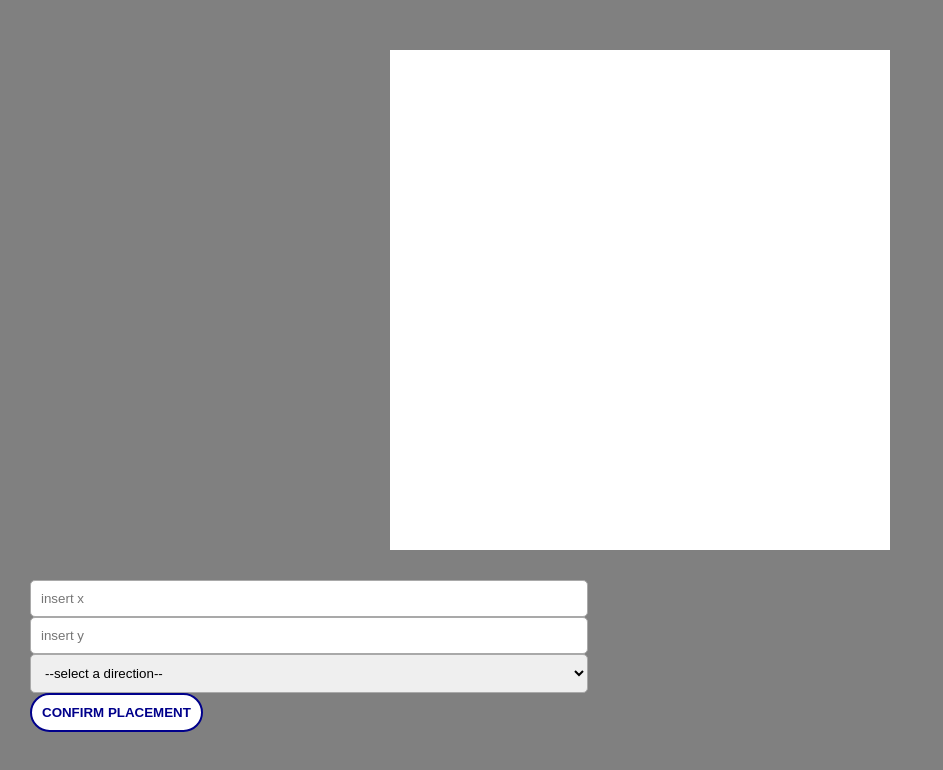
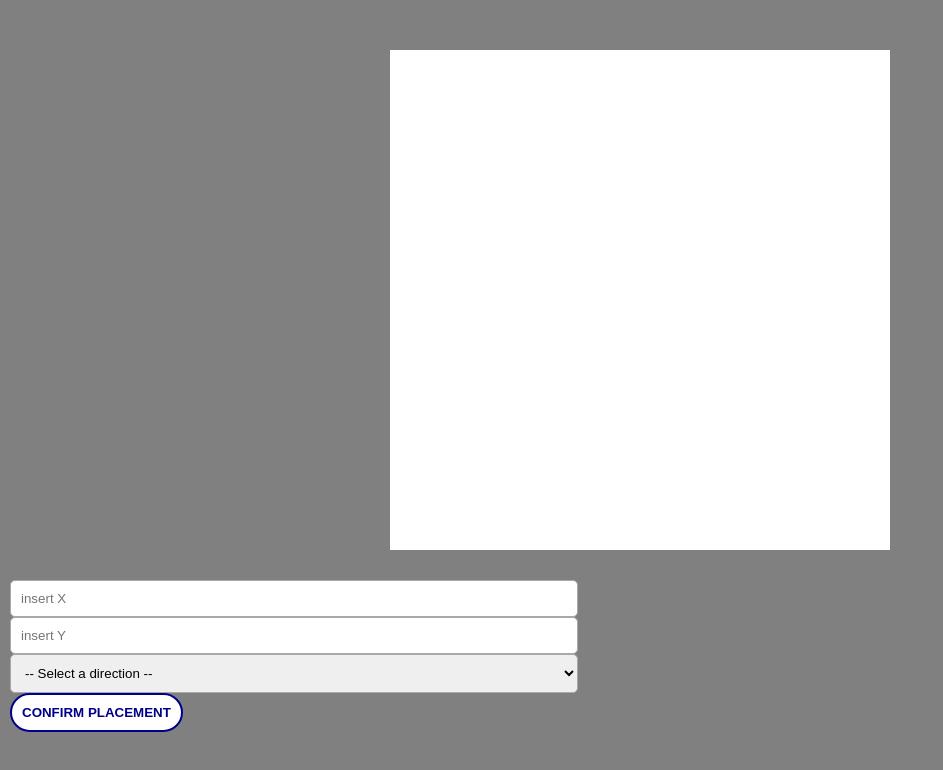
Before and after one commit to guidozoli/toy-robot-frontend, an Angular app: page / in a window 1280 px wide. Shown: the top 770 px of the page, without its empty margins (0-943 px from the left). Built offline with nearby package versions, Linux system fonts and the light colour scheme.

Commit message:
created controls component

```diff
--- a/src/app/app.component.html
+++ b/src/app/app.component.html
@@ -1,22 +1,6 @@
 <div class="app">
   <app-board [command]="command"></app-board>
-  <div class="commands">
-    <div class="instructions"></div>
-    <div class="placement-controls">
-      <div class="placement-controls__inputs">
-        <app-input-number [placeholder]="'insert x'" (valueChanged)="handleValueChange('x', $event)"></app-input-number>
-        <app-input-number [placeholder]="'insert y'" (valueChanged)="handleValueChange('y', $event)"></app-input-number>
-        <app-select [options]="directionOptions" (valueChanged)="handleValueChange('direction', $event)"></app-select>
-      </div>
-      <div class="placement-controls__submit">
-        <app-button
-          [text]="'Confirm placement'"
-          (buttonClicked)="submitPlacement()"
-          ></app-button
-        >
-      </div>
-    </div>
-  </div>
+  <app-controls (commandSent)="command = $event"></app-controls>
 </div>
 <app-info-modal
   *ngIf="infoModalVisible"
--- a/src/app/app.component.scss
+++ b/src/app/app.component.scss
@@ -6,25 +6,3 @@
   height: 100vh;
   padding: 50px 10px;
 }
-
-.commands {
-  margin-top: 30px;
-  display: flex;
-  gap: 20px;
-
-  .instructions {
-
-  }
-
-  .placement-controls {
-    &__inputs {
-      input {
-
-      }
-    }
-
-    &__submit {
-      width: 100%;
-    }
-  }
-}
--- a/src/app/app.component.ts
+++ b/src/app/app.component.ts
@@ -1,21 +1,12 @@
-import {
-  Component,
-  ElementRef,
-  HostListener,
-  OnDestroy,
-  OnInit,
-  ViewChild,
-} from '@angular/core';
+import { Component, OnDestroy, OnInit } from '@angular/core';
 import { RouterOutlet } from '@angular/router';
 import { BoardComponent } from './board/board.component';
-import { Command, Direction } from './robot/robot.component';
+import { Command } from './robot/robot.component';
 import { InfoModalData, ModalService } from './services/modal.service';
 import { InfoModalComponent } from './shared/info-modal/info-modal.component';
 import { NgIf } from '@angular/common';
 import { Subscription } from 'rxjs';
-import { ButtonComponent } from './shared/button/button.component';
-import { InputNumberComponent } from './shared/input-number/input-number.component';
-import { Option, SelectComponent } from './shared/select/select.component';
+import { ControlsComponent } from './controls/controls.component';
 
 @Component({
   selector: 'app-root',
@@ -25,53 +16,18 @@ import { Option, SelectComponent } from './shared/select/select.component';
     BoardComponent,
     InfoModalComponent,
     NgIf,
-    ButtonComponent,
-    InputNumberComponent,
-    SelectComponent,
+    ControlsComponent,
   ],
   templateUrl: './app.component.html',
   styleUrl: './app.component.scss',
 })
 export class AppComponent implements OnInit, OnDestroy {
-  @ViewChild('directionSelect')
-  directionSelectEl?: ElementRef<HTMLSelectElement>;
-  @HostListener('window:keyup', ['$event']) handleKeyUp(event: KeyboardEvent) {
-    switch (event.key) {
-      case 'ArrowLeft':
-        this.command = { type: 'rotate', direction: 'LEFT' };
-        break;
-      case 'ArrowRight':
-        this.command = { type: 'rotate', direction: 'RIGHT' };
-        break;
-      case 'm':
-      case 'M':
-        this.command = { type: 'move' };
-        break;
-      case 'r':
-      case 'R':
-        this.command = { type: 'report' };
-        break;
-    }
-  }
-
   command?: Command;
 
   infoModalData?: InfoModalData;
   infoModalVisible = false;
 
-  directionOptions: Option[] = [
-    { value: '', label: '--select a direction--' },
-    { value: 'NORTH', label: 'NORTH' },
-    { value: 'SOUTH', label: 'SOUTH' },
-    { value: 'WEST', label: 'WEST' },
-    { value: 'EAST', label: 'EAST' },
-  ];
-
   private modalSubscription?: Subscription;
-
-  private xVal?: number;
-  private yVal?: number;
-  private directionVal?: Direction;
 
   constructor(private modalService: ModalService) {}
 
@@ -90,34 +46,7 @@ export class AppComponent implements OnInit, OnDestroy {
     );
   }
 
-  handleValueChange(field: 'x' | 'y' | 'direction', value: number | string) {
-    switch (field) {
-      case 'x':
-        this.xVal = value as number;
-        break;
-      case 'y':
-        this.yVal = value as number;
-        break;
-      case 'direction':
-        this.directionVal = value as Direction;
-        break;
-    }
-  }
-
   ngOnDestroy(): void {
     this.modalSubscription?.unsubscribe();
   }
-
-  submitPlacement() {
-    if (this.xVal != null && this.yVal != null && this.directionVal) {
-      this.command = {
-        type: 'place',
-        placement: {
-          x: this.xVal,
-          y: this.yVal,
-          direction: this.directionVal,
-        },
-      };
-    }
-  }
 }
--- /dev/null
+++ b/src/app/controls/controls.component.html
@@ -0,0 +1,16 @@
+<div class="commands">
+  <div class="placement-controls">
+    <div class="placement-controls__inputs">
+      <app-input-number [placeholder]="'insert X'" (valueChanged)="handleValueChange('x', $event)"></app-input-number>
+      <app-input-number [placeholder]="'insert Y'" (valueChanged)="handleValueChange('y', $event)"></app-input-number>
+      <app-select [options]="directionOptions" (valueChanged)="handleValueChange('direction', $event)"></app-select>
+    </div>
+    <div class="placement-controls__submit">
+      <app-button
+        [text]="'Confirm placement'"
+        (buttonClicked)="submitPlacement()"
+        ></app-button
+      >
+    </div>
+  </div>
+</div>
--- /dev/null
+++ b/src/app/controls/controls.component.scss
@@ -0,0 +1,19 @@
+.commands {
+  margin-top: 30px;
+  display: flex;
+  gap: 20px;
+
+
+
+  .placement-controls {
+    &__inputs {
+      input {
+
+      }
+    }
+
+    &__submit {
+      width: 100%;
+    }
+  }
+}
--- /dev/null
+++ b/src/app/controls/controls.component.ts
@@ -0,0 +1,80 @@
+import { Component, EventEmitter, HostListener, Output } from '@angular/core';
+import { Command, Direction, PlaceCommand } from '../robot/robot.component';
+import { Option, SelectComponent } from '../shared/select/select.component';
+import { ButtonComponent } from '../shared/button/button.component';
+import { InputNumberComponent } from '../shared/input-number/input-number.component';
+
+@Component({
+  selector: 'app-controls',
+  standalone: true,
+  imports: [ButtonComponent, InputNumberComponent, SelectComponent],
+  templateUrl: './controls.component.html',
+  styleUrl: './controls.component.scss'
+})
+export class ControlsComponent {
+  @HostListener('window:keyup', ['$event']) handleKeyUp(event: KeyboardEvent) {
+    switch (event.key) {
+      case 'ArrowLeft':
+        this.sendCommand({ type: 'rotate', direction: 'LEFT' });
+        break;
+      case 'ArrowRight':
+        this.sendCommand({ type: 'rotate', direction: 'RIGHT' });
+        break;
+      case 'm':
+      case 'M':
+        this.sendCommand({ type: 'move' });
+        break;
+      case 'r':
+      case 'R':
+        this.sendCommand({ type: 'report' });
+        break;
+    }
+  }
+
+  @Output() commandSent = new EventEmitter<Command>()
+
+
+  directionOptions: Option[] = [
+    { value: '', label: '-- Select a direction --' },
+    { value: 'NORTH', label: 'NORTH' },
+    { value: 'SOUTH', label: 'SOUTH' },
+    { value: 'WEST', label: 'WEST' },
+    { value: 'EAST', label: 'EAST' },
+  ];
+
+  private xVal?: number;
+  private yVal?: number;
+  private directionVal?: Direction;
+
+  handleValueChange(field: 'x' | 'y' | 'direction', value: number | string) {
+    switch (field) {
+      case 'x':
+        this.xVal = value as number;
+        break;
+      case 'y':
+        this.yVal = value as number;
+        break;
+      case 'direction':
+        this.directionVal = value as Direction;
+        break;
+    }
+  }
+
+  submitPlacement() {
+    if (this.xVal != null && this.yVal != null && this.directionVal) {
+      const command: PlaceCommand = {
+        type: 'place',
+        placement: {
+          x: this.xVal,
+          y: this.yVal,
+          direction: this.directionVal,
+        },
+      };
+      this.sendCommand(command);
+    }
+  }
+
+  private sendCommand(command: Command) {
+    this.commandSent.emit(command)
+  }
+}
```
Also changed, not shown: 1 other file (tests, documents, lock files or other folders).
